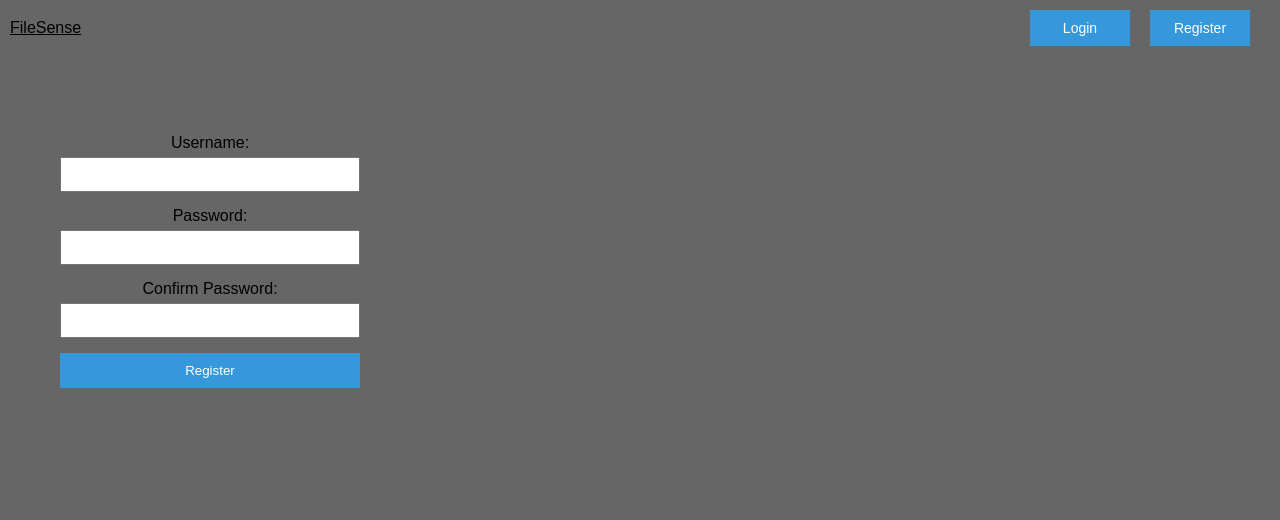
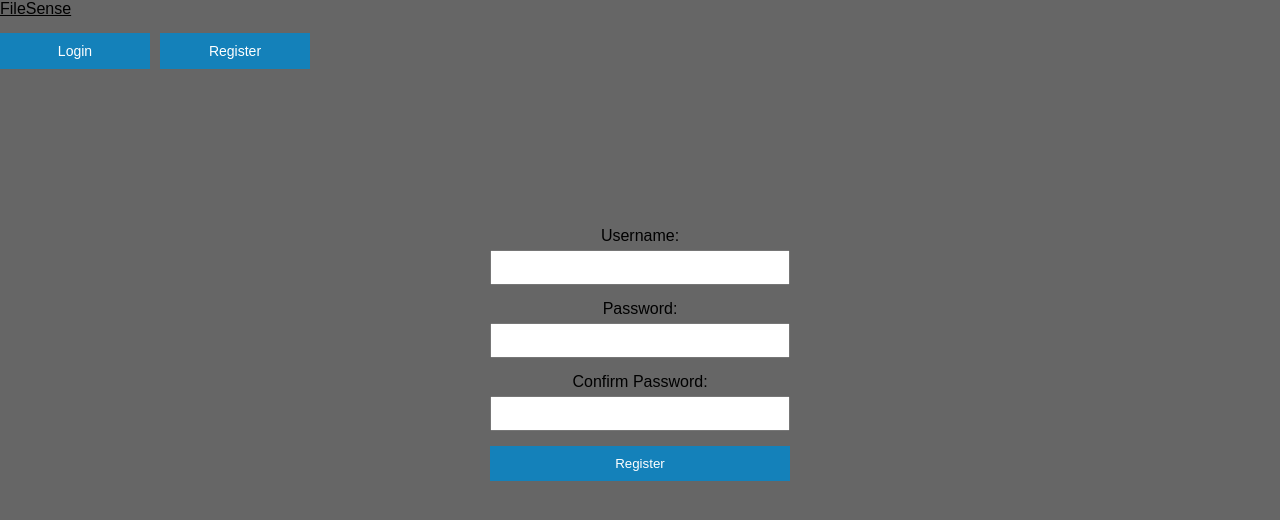
Before and after one commit to MateiBuzdea/FileSense-Project, a Flask app: page /register in a window 1280 px wide. Shown: the top 520 px of the page. Run offline with Flask 3, Linux system fonts and the light colour scheme; parts of the project's set-up code (start-up, migrations or seed data) failed here and were passed over.

Commit message:
Update style.css

```diff
--- a/web/app/static/style.css
+++ b/web/app/static/style.css
@@ -2,17 +2,16 @@
 
 .authentication-container {
   max-width: 300px;
-    text-align: left;
+  text-align: center;
   padding: 20px;
-    margin: 20px;
-    text-align: left;
+  margin: 100px auto 50px; /* Margin-bottom mai mare pentru a coborî containerul */;
 }
 
 .registration-container {
 max-width: 300px;
-    text-align: left;
+text-align: center;
 padding: 20px;
-    margin: 20px;
+margin: 100px auto 50px; /* Margin-bottom mai mare pentru a coborî containerul */
 }
 
 
@@ -33,7 +32,7 @@ input {
 }
 
 button {
-    background-color: #3498db;
+  background-color: #1481BA;
   color: white;
   padding: 10px;
   border: none;
@@ -47,16 +46,16 @@ body {
 margin: 0;
 padding: 0;
 font-family: Arial, sans-serif;
-    background-color: #666666;;;
+background: #666666; /* Remove the extra semicolon here */
 color: #000000;
 }
 
-  header {
+/* header {
   display: flex;
   justify-content: space-between;
   align-items: center;
   padding: 10px;
-  }
+} */
 
 header a {
   color: black;
@@ -70,25 +69,51 @@ body {
 display: flex;
 justify-content: flex-start;
 align-items: center;
+/* background: #3498db; */
 }
 
-.nav-button {
-  padding: 10px;
-  font-size: 14px;
-  width: 100px;
-  margin-right: 10px;
+.navbar {
+display: flex;
+justify-content: space-between;
+align-items: center;
+background-color: #8D91C7; /* culoarea fundalului */
 }
 
-  li {
+/* Pentru butoanele din bara de navigație */
+.nav-button {
+font-size: 14px;
+width: 150px;
 margin-right: 10px;
+margin-top: 15px;
+margin-bottom: 0px;
+background-color: #1481BA; /* culoarea butoanelor */
 }
+
+/* li {
+  margin-right: 10px;
+} */
 
 main {
   padding: 20px;
 }
 
-  .flash-message {
-  color: red;
+
+.flash-messages-container {
+  position: fixed;
+  top: 60px; /* înălțimea barei de navigație */
+  left: 50%;
+  transform: translateX(-50%);
+  width: 300px; /* sau orice dimensiune doriti */
+  background-color: #fff; /* culoare de fundal a containerului */
+  border: 1px solid #ccc; /* bordura containerului */
+  padding: 10px;
+  margin: 10px;
+  z-index: 999; /* pentru a se afisa deasupra celorlalte elemente */
+  text-align: center;
+}
+/* Pentru mesajele flash */
+.flash-messages {
+color: red; /* culoare text */
 transition: opacity 1s ease-out;
 text-align: center;
 }
```
Lines whose indentation alone changed are shown as unchanged.
